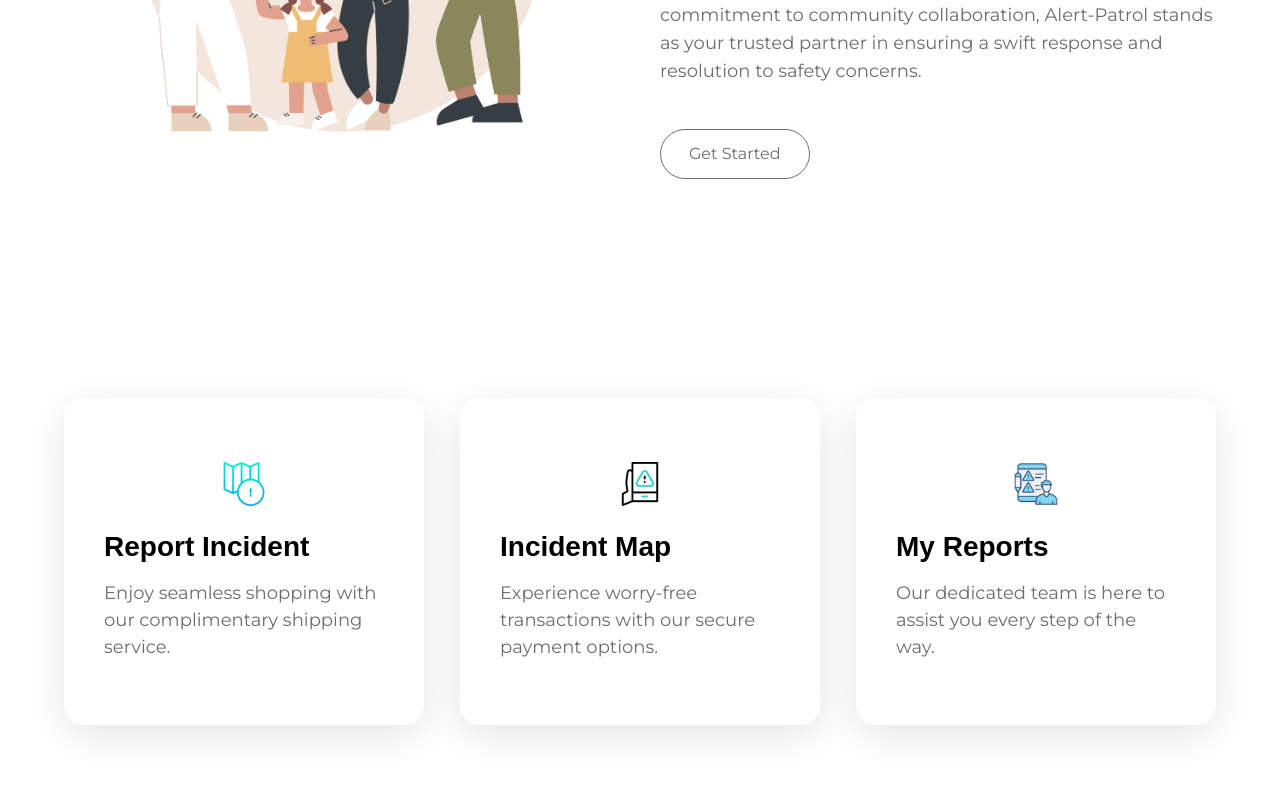
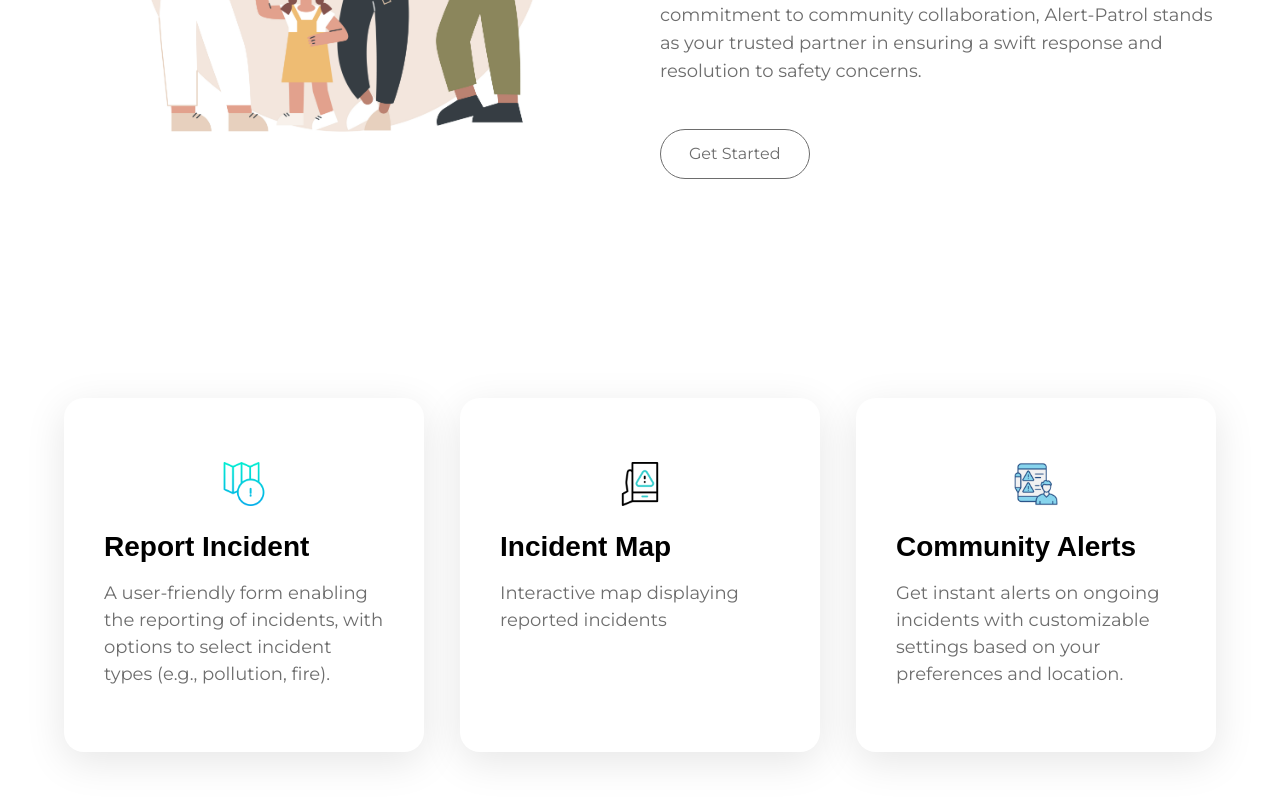
Before and after one commit to iyanuloluwa-Miracle/Alert-Patrol-Frontend-, a React (Vite) app: page / in a window 1280 px wide. Shown: the part 1342-2142 px from the top of the page. Built offline with nearby package versions, Linux system fonts and the light colour scheme; a web font is replaced by a local one.

Commit message:
fix:Added some contennts inside the card components

```diff
--- a/src/constants/index.js
+++ b/src/constants/index.js
@@ -13,16 +13,16 @@ export const services = [
     {
         imgURL: map,
         label: "Report Incident",
-        subtext: "Enjoy seamless shopping with our complimentary shipping service."
+        subtext: "A user-friendly form enabling the reporting of incidents, with options to select incident types (e.g., pollution, fire)."
     },
     {
         imgURL: alert,
         label: "Incident Map",
-        subtext: "Experience worry-free transactions with our secure payment options."
+        subtext: "Interactive map displaying reported incidents"
     },
     {
         imgURL: assessment,
-        label: "My Reports",
-        subtext: "Our dedicated team is here to assist you every step of the way."
+        label: "Community Alerts",
+        subtext: "Get instant alerts on ongoing incidents with customizable settings based on your preferences and location."
     },
 ];
```
